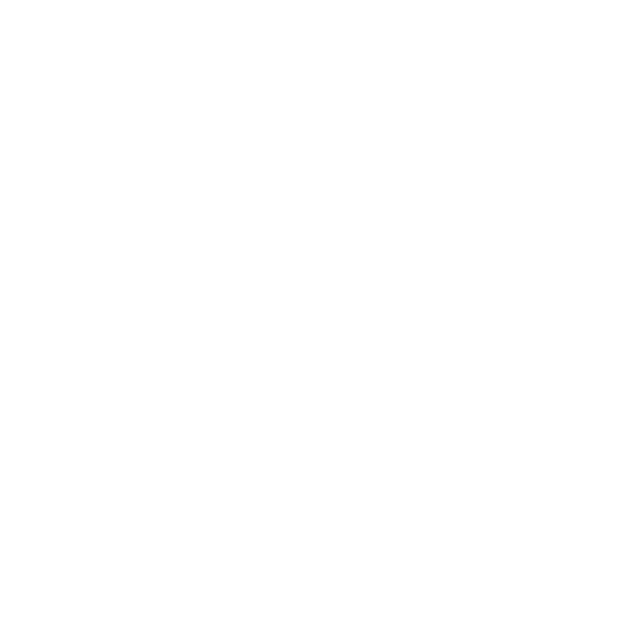
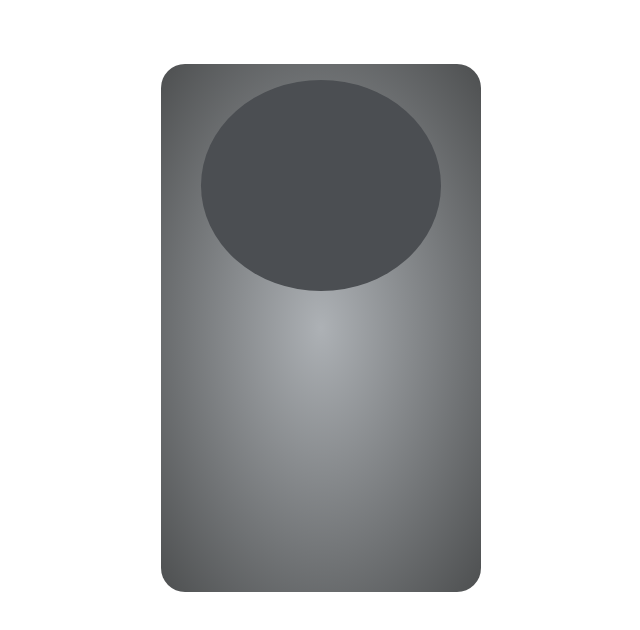
Before and after one commit to BhavyaTanwar/iPod, a React (Create React App) app: page / in a window 1280 px wide. Shown: the top 630 px of the page, without its empty margins (319-959 px from the left). Built offline with nearby package versions, Linux system fonts and the light colour scheme.

Commit message:
adding some styling to ipod

```diff
--- a/src/iPod.js
+++ b/src/iPod.js
@@ -3,23 +3,78 @@
 class Ipod extends React.Component{
     render() {
         return (
-            <div>
+            <div style = {styles.ipodContainer}>
                 <audio className = "audio-element">
                     <source></source>
                 </audio>
-                <div id="inner-container">
-                    <div>
+                <div id="inner-container" style={styles.wheel}>
+                    <div style={styles.buttonContainer}>
+                        <div style={styles.menuButton}>
 
+                        </div>
                     </div>
-                    <div>
+                    <div style ={styles.buttonContainer}>
+                        <div style={styles.middleButtons}>
 
+                        </div>
                     </div>
-                    <div>
+                    <div style={styles.buttonContainer}>
+                        <div style={styles.playButton}>
 
+                        </div>
                     </div>
                 </div>
             </div>
         )
     }
 }
+const styles = {
+    ipodContainer : {
+        height : '33rem',
+        width : '20rem',
+        backgroundImage: 'radial-gradient(#adb1b5, #4d4f50)',
+        margin : '4rem auto',
+        display : 'flex',
+        flexDirection : 'row',
+        flexWrap : 'wrap',
+        justifyContent : 'center',
+        borderRadius : '24px'
+    },
+    wheel : {
+        width : '75%',
+        height : '40%',
+        margin : '1rem auto',
+        backgroundColor : '#4b4e52',
+        borderRadius : '50%',
+        display : 'flex',
+        flexDirection : 'row',
+        flexWrap : 'wrap',
+        justifyContent : 'center'
+    },
+    buttonContainer : {
+        width : '85%',
+        height : '30%',
+        display : 'flex',
+        flexDirection : 'row',
+        justifyContent : 'center'
+    },
+    menuButton : {
+        alignSelf:'center'
+    },
+    playButton : {
+        alignSelf:'center'
+    },
+    middleButtons : {
+        alignSelf:'center',
+        width : '100%',
+        display : 'flex',
+        flexDirection : 'row',
+        justifyContent : 'space-between'
+    },
+    image: {
+        alignSelf : 'center',
+        fontSize: '1.5rem',
+        color : 'white'
+    },
+}
 export default Ipod;
```
